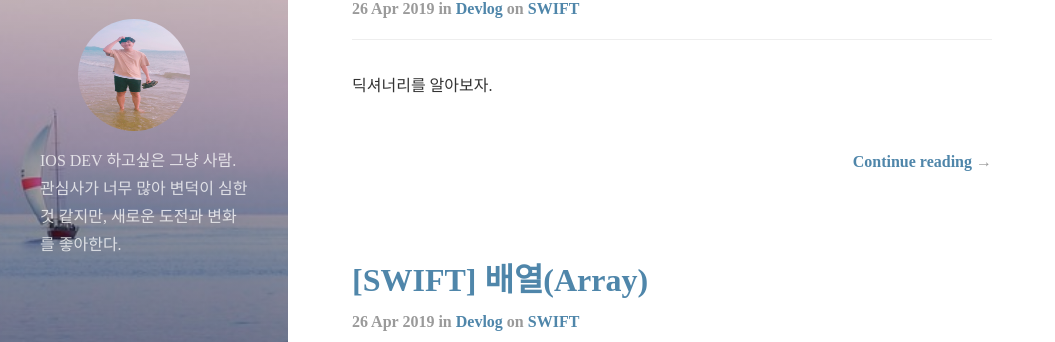
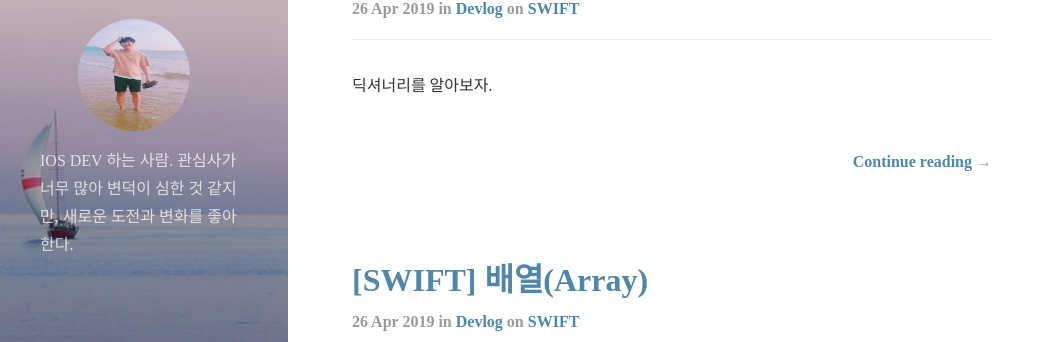
Before and after one commit to MinominoDomino/MinominoDomino.github.io, a Jekyll site: the page built from index.html, in a window 1280 px wide. Shown: the part 430-772 px from the top of the page, without its empty margins (0-1055 px from the left). Built offline with Jekyll 4.4.1, drawn with Linux system fonts in a browser that asks for light colours; nearby versions of some CDN libraries; the list of posts is cut into pages by our own code.

Commit message:
docs config

```diff
--- a/_config.yml
+++ b/_config.yml
@@ -18,7 +18,7 @@ tagline:             DEV 끄적거림
 # A short description of the page, used in the sidebar and as fallback for the meta description tag.
 # Markdown enabled, but don't use more than one paragraph (enforced by `>`)
 description:         >
-  IOS DEV 하고싶은 그냥 사람.
+  IOS DEV 하는 사람.
   관심사가 너무 많아 변덕이 심한 것 같지만,
   새로운 도전과 변화를 좋아한다.
 
```
